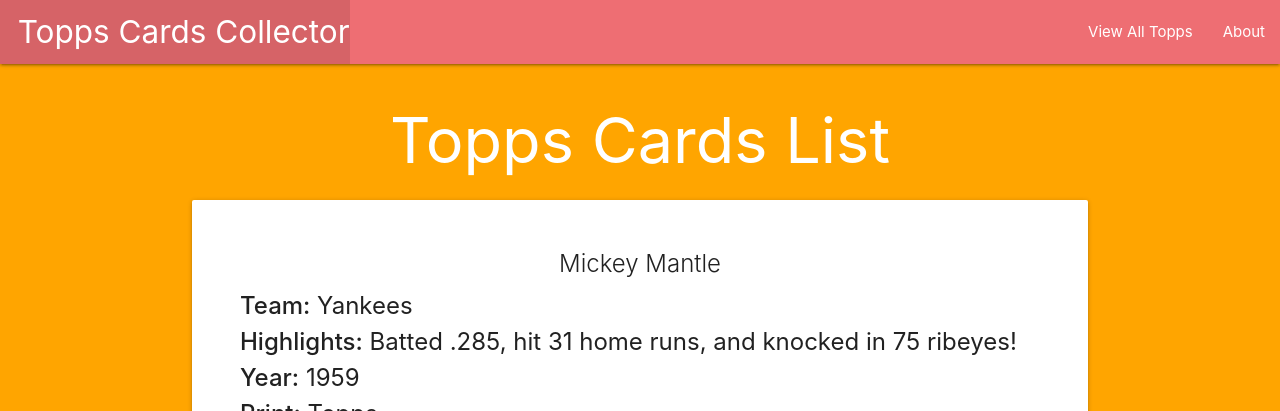
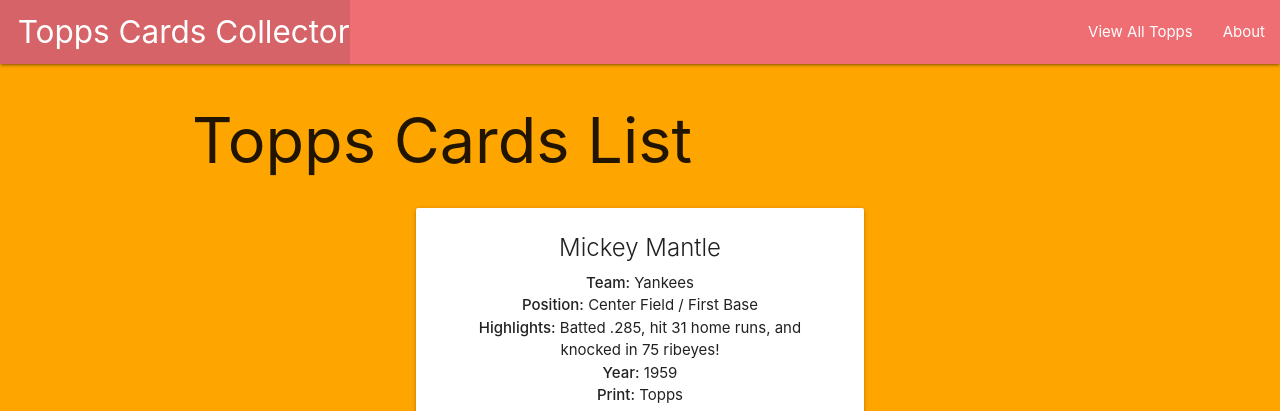
Before and after one commit to DurkinKid/ToppsCardsCollector, a Django app: page /topps/ in a window 1280 px wide. Shown: the top 411 px of the page. Run offline with Django 4.2, Linux system fonts and the light colour scheme.

Commit message:
Adjusting CSS

```diff
--- a/main_app/static/css/style.css
+++ b/main_app/static/css/style.css
@@ -5,10 +5,10 @@
     background-color: orange;
 }
 
-p {
-    font-size: x-large;
+
+main {
+    flex: 1 0 auto;
 }
-
 
 footer.page-footer {
     padding-top: 0;
@@ -17,14 +17,5 @@
 
 span:hover {
 background-color: orange;
-width: auto;
+border-radius: 50%;
 }
-
-span {
-    text-align: center;
-}
-
-.list {
-    text-align: center;
-    color: white;
-}
--- a/main_app/templates/base.html
+++ b/main_app/templates/base.html
@@ -23,7 +23,7 @@
       </div>
     </nav>
   </header>
-  <main class="container">
+  <main class="container row">
     {% block content %}
     {% endblock %}
   </main>
--- a/main_app/templates/topps/index.html
+++ b/main_app/templates/topps/index.html
@@ -4,18 +4,23 @@
 <h1 class="list">Topps Cards List</h1>
 
 {% for topp in topps %}
-  <div class="card card-panel">
-    <div class="card-content">
+  <div class="card card-panel col s12 m8 offset-m2 l6 offset-l3">
+    <div class="card-content center">
       <span class="card-title">{{ topp.player }}</span>
       <p><strong>Team:</strong> {{ topp.team }}</p>
+      <p><strong>Position:</strong> {{ topp.position }}</p>
       <p><strong>Highlights:</strong> {{ topp.highlight }}</p>
       <p><strong>Year:</strong> {{ topp.year }}</p>
       <p><strong>Print:</strong> {{ topp.company }}</p>
-      <div class="list">
-      <img class="card-panel grey lighten-5 z-depth-1 responsive-img" src="{{ topp.img }}" alt="Relevent Card">
+      <div class="">
+      <img id="scale-img" class="card-panel grey lighten-5 z-depth-1 responsive-img" src="{{ topp.img }}" alt="Relevent Card">
       </div>
     </div>
   </div>
 {% endfor %}
+{% for topp in topps %}
+
+
+{% endfor %}
 
 {% endblock %}
--- a/main_app/views.py
+++ b/main_app/views.py
@@ -17,16 +17,17 @@
 
 
 class Topp:
-  def __init__(self, player, team, highlight, year, company, img):
+  def __init__(self, player, team, position, highlight, year, company, img):
     self.player = player
     self.team = team
+    self.position = position
     self.highlight = highlight
     self.year = year
     self.company = company
     self.img = img
 
 topps = [
-  Topp('Mickey Mantle', 'Yankees', 'Batted .285, hit 31 home runs, and knocked in 75 ribeyes!', 1959, 'Topps', 'https://i.psacard.com/cardfacts/1959-topps-10-mickey-mantle-gem-mt-73896.jpg?h=1000' ),
-  Topp('Carl Yastrzemski', 'Red Sox', 'Batted .321, hit 14 home runs, and knocked in 68 ribeyes!', 1963, 'Topps', 'https://i.ebayimg.com/images/g/CfUAAOSwbVZkER8q/s-l500.png'),
-  Topp('Yogi Berra', 'Yankees', 'Batted .272, hit 27 home runs, and knocked in 108 ribeyes!', 1955, 'Topps', 'https://i.psacard.com/cardfacts/1955-topps-198-yogi-berra-27467.jpg?h=1000')
+  Topp('Mickey Mantle', 'Yankees', 'Center Field / First Base', 'Batted .285, hit 31 home runs, and knocked in 75 ribeyes!', 1959, 'Topps', 'https://cdn5.mavin.io/production/soldItems/261479769/images/image-gallery.jpg'),
+  Topp('Carl Yastrzemski', 'Red Sox', 'Left Field', 'Batted .321, hit 14 home runs, and knocked in 68 ribeyes!', 1963, 'Topps', 'https://i.ebayimg.com/images/g/CfUAAOSwbVZkER8q/s-l500.png'),
+  Topp('Yogi Berra', 'Yankees', 'Catcher', 'Batted .272, hit 27 home runs, and knocked in 108 ribeyes!', 1955, 'Topps', 'https://i.psacard.com/cardfacts/1955-topps-198-yogi-berra-27467.jpg?h=1000')
 ]
```
